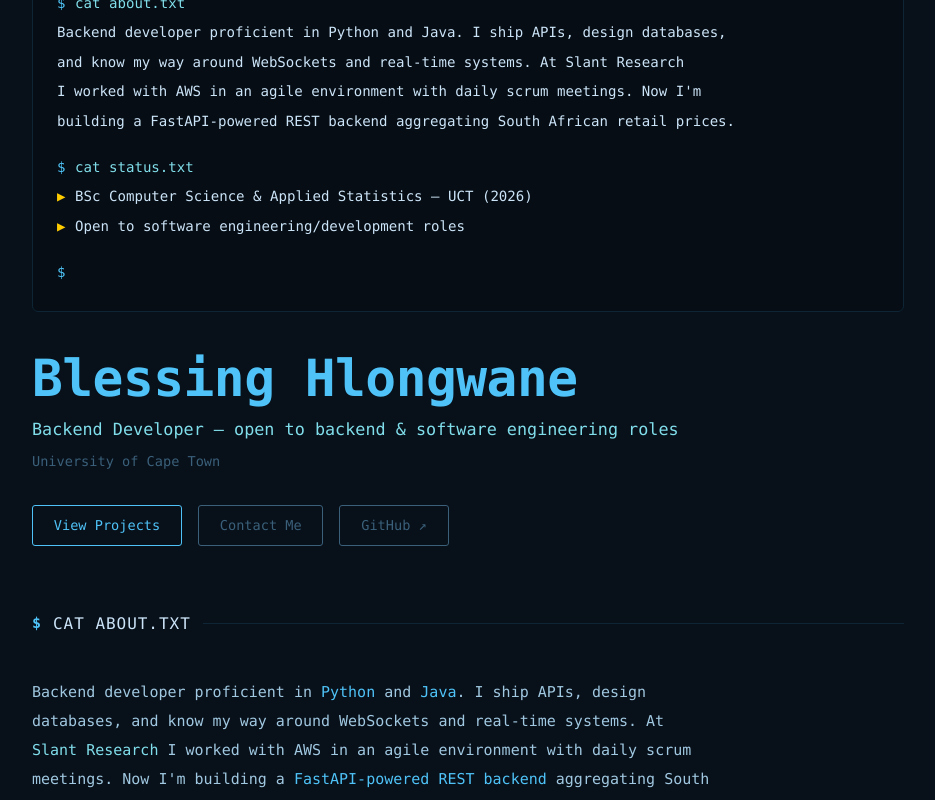
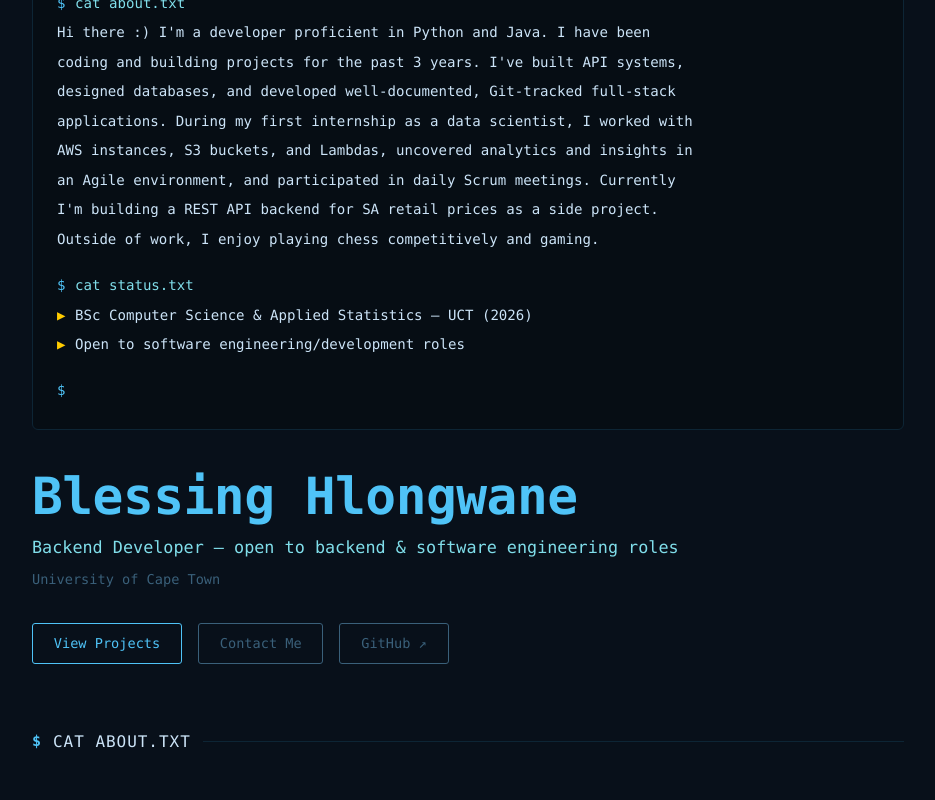
Before and after one commit to BlesstheGM/portfolio, a Next.js app: page / in a window 1280 px wide. Shown: the part 300-1100 px from the top of the page, without its empty margins (172-1107 px from the left). Built offline with nearby package versions, Linux system fonts and the light colour scheme.

Commit message:
Update about text in hero and about section, extend animation delays

```diff
--- a/app/globals.css
+++ b/app/globals.css
@@ -148,6 +148,10 @@ a { text-decoration: none; color: inherit; }
 .t-line:nth-child(16) { animation-delay: 4.6s; }
 .t-line:nth-child(17) { animation-delay: 4.9s; }
 .t-line:nth-child(18) { animation-delay: 5.2s; }
+.t-line:nth-child(19) { animation-delay: 5.5s; }
+.t-line:nth-child(20) { animation-delay: 5.8s; }
+.t-line:nth-child(21) { animation-delay: 6.1s; }
+.t-line:nth-child(22) { animation-delay: 6.4s; }
 
 @keyframes fadeIn {
   from { opacity: 0; transform: translateY(4px); }
--- a/components/About.tsx
+++ b/components/About.tsx
@@ -9,13 +9,15 @@ export default function About() {
 
       <div className="about-text">
         <p>
-          Backend developer proficient in <span className="hl">Python</span> and{' '}
-          <span className="hl">Java</span>. I ship APIs, design databases, and know my way
-          around WebSockets and real-time systems. At{' '}
-          <span className="hl-accent">Slant Research</span> I worked with AWS in an agile
-          environment with daily scrum meetings. Now I&apos;m building a{' '}
-          <span className="hl">FastAPI-powered REST backend</span> aggregating South African
-          retail prices.
+          Hi there :) I&apos;m a developer proficient in <span className="hl">Python</span> and{' '}
+          <span className="hl">Java</span>. I have been coding and building projects for the
+          past 3 years. I&apos;ve built API systems, designed databases, and developed
+          well-documented, Git-tracked full-stack applications. During my first internship as a
+          data scientist, I worked with <span className="hl-accent">AWS instances, S3 buckets,
+          and Lambdas</span>, uncovered analytics and insights in an Agile environment, and
+          participated in daily Scrum meetings. Currently I&apos;m building a{' '}
+          <span className="hl">REST API backend</span> for South African retail prices as a
+          side project. Outside of work, I enjoy playing chess competitively and gaming.
         </p>
       </div>
     </section>
--- a/components/Hero.tsx
+++ b/components/Hero.tsx
@@ -31,16 +31,28 @@ export default function Hero() {
               <span className="t-cmd">cat about.txt</span>
             </div>
             <div className="t-line">
-              <span className="t-out">Backend developer proficient in Python and Java. I ship APIs, design databases,</span>
+              <span className="t-out">Hi there :) I&apos;m a developer proficient in Python and Java. I have been</span>
             </div>
             <div className="t-line">
-              <span className="t-out">and know my way around WebSockets and real-time systems. At Slant Research</span>
+              <span className="t-out">coding and building projects for the past 3 years. I&apos;ve built API systems,</span>
             </div>
             <div className="t-line">
-              <span className="t-out">I worked with AWS in an agile environment with daily scrum meetings. Now I&apos;m</span>
+              <span className="t-out">designed databases, and developed well-documented, Git-tracked full-stack</span>
             </div>
             <div className="t-line">
-              <span className="t-out">building a FastAPI-powered REST backend aggregating South African retail prices.</span>
+              <span className="t-out">applications. During my first internship as a data scientist, I worked with</span>
+            </div>
+            <div className="t-line">
+              <span className="t-out">AWS instances, S3 buckets, and Lambdas, uncovered analytics and insights in</span>
+            </div>
+            <div className="t-line">
+              <span className="t-out">an Agile environment, and participated in daily Scrum meetings. Currently</span>
+            </div>
+            <div className="t-line">
+              <span className="t-out">I&apos;m building a REST API backend for SA retail prices as a side project.</span>
+            </div>
+            <div className="t-line">
+              <span className="t-out">Outside of work, I enjoy playing chess competitively and gaming.</span>
             </div>
             <div className="t-line t-blank" />
             <div className="t-line">
```
